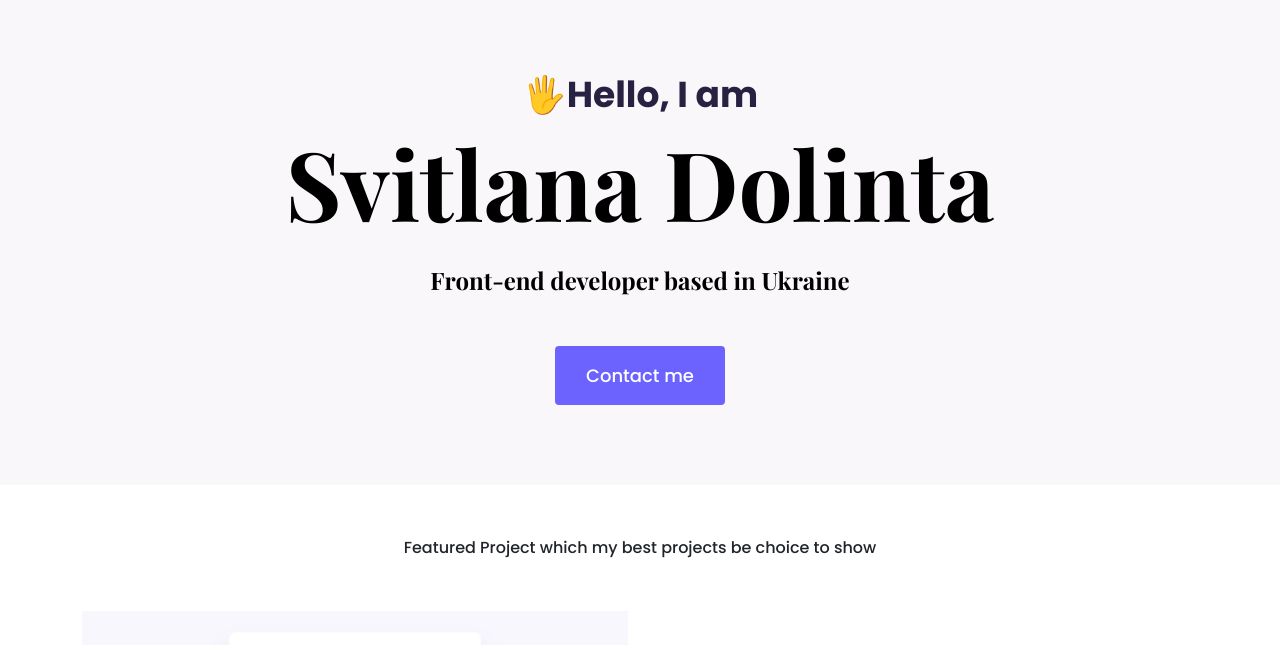
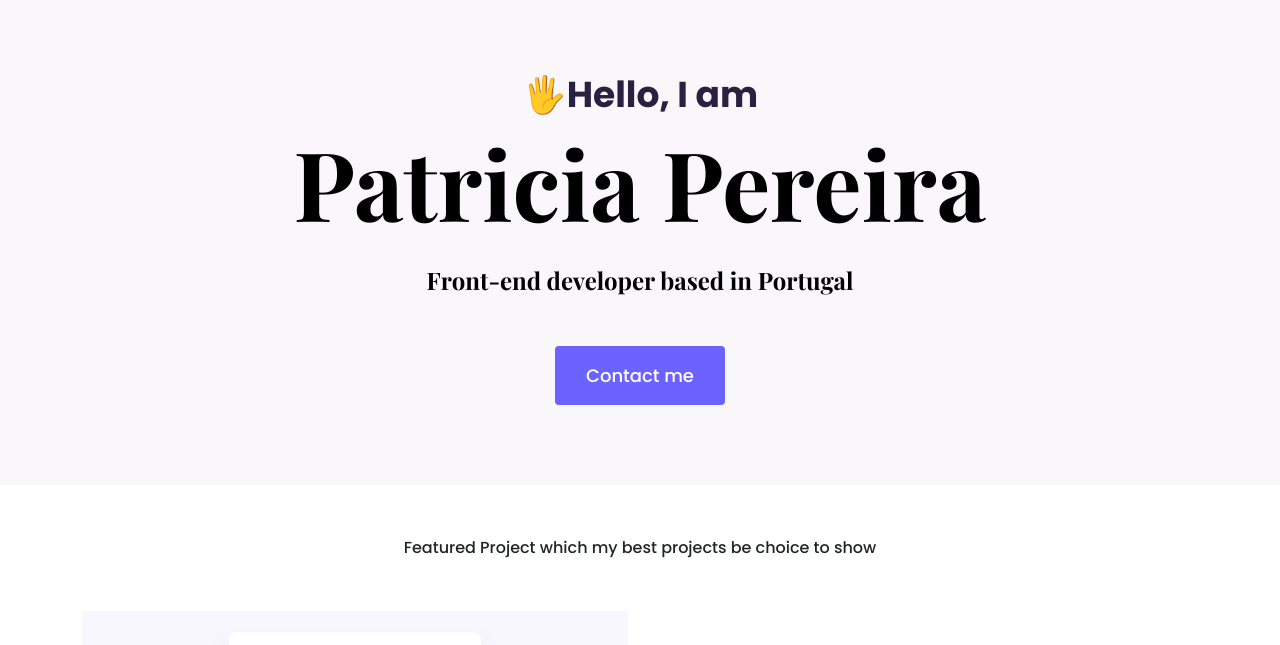
Before and after one commit to SvitlaM/portfolio-project, a plain HTML site: page index.html in a window 1280 px wide. Shown: the part 82-727 px from the top of the page. Drawn offline with nearby package versions, Linux system fonts and the light colour scheme.

Commit message:
fixed text content

```diff
--- a/index.html
+++ b/index.html
@@ -74,8 +74,8 @@
     </div>
     <div class="hero">
       <p>🖐Hello, I am</p>
-      <h1>Svitlana Dolinta</h1>
-      <h2 class="mb-5">Front-end developer based in Ukraine</h2>
+      <h1>Patricia Pereira</h1>
+      <h2 class="mb-5">Front-end developer based in Portugal</h2>
       <div>
         <a href="/contact.html" class="btn btn-branding">Contact me</a>
       </div>
```
